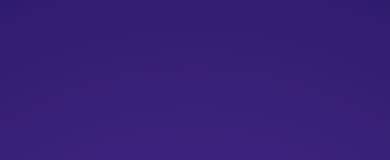
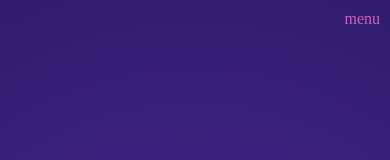
Before and after one commit to jakewies/next-emotion-website, a Next.js app: page / in a window 390 px wide. Shown: the top 160 px of the page. Built offline with nearby package versions, Linux system fonts and the light colour scheme.

Commit message:
First iteration of mobile menu:
Refactored the page/index.js component into a React class component with internal state.
Created new component folder called navigation that will house navigation component and sub-components.
Added mobile menu using transforms and prototype of a hamburger.

```diff
--- a/src/components/page/navigation.js
+++ b/src/components/navigation/index.js
@@ -1,9 +1,10 @@
-import ActiveLink from './activeLink'
 import styled from 'styled-components'
+import PropTypes from 'prop-types'
+import NavLink from './navLink'
 
 const NavContainer = styled.div`
   background-color: #f7fff7;
-  width: 100%;
+  width: 200px;
   position: fixed;
   top: 0;
   left: 0;
@@ -11,11 +12,11 @@ const NavContainer = styled.div`
   display: flex;
   justify-content: center;
   align-items: center;
-  opacity: 0;
+  transform: translateX(${props => (props.toggleMobileMenu ? 0 : -300)}px);
+  transition: transform 0.3s ease;
 
   @media (min-width: 768px) {
-    width: 200px;
-    opacity: 1;
+    transform: translateX(0px);
   }
 
   @media (min-width: 992px) {
@@ -37,13 +38,16 @@ const StyledNav = styled.nav`
   }
 `
 
-const Nav = () =>
-  <NavContainer>
+const Nav = ({ mobileMenuActive }) =>
+  <NavContainer toggleMobileMenu={mobileMenuActive}>
     <StyledNav>
-      <ActiveLink href="/">about</ActiveLink>
-      <ActiveLink href="/blog">blog</ActiveLink>
-      <ActiveLink href="/work">work</ActiveLink>
+      <NavLink href="/">about</NavLink>
+      <NavLink href="/blog">blog</NavLink>
+      <NavLink href="/work">work</NavLink>
     </StyledNav>
   </NavContainer>
 
+Nav.propTypes = {
+  mobileMenuActive: PropTypes.bool.isRequired
+}
 export default Nav
--- a/src/components/page/activeLink.js
+++ b/src/components/navigation/navLink.js
@@ -2,7 +2,7 @@ import { withRouter } from 'next/router'
 
 /* eslint react/prop-types: "off" */
 
-const ActiveLink = ({ children, router, href }) => {
+const NavLink = ({ children, router, href }) => {
   const style = {
     color: router.pathname === href ? '#301C6D' : '#8F8AAC'
   }
@@ -19,4 +19,4 @@ const ActiveLink = ({ children, router, href }) => {
   )
 }
 
-export default withRouter(ActiveLink)
+export default withRouter(NavLink)
--- a/src/components/page/index.js
+++ b/src/components/page/index.js
@@ -1,7 +1,8 @@
+import React from 'react'
 import PropTypes from 'prop-types'
 import styled, { injectGlobal } from 'styled-components'
 import Meta from './meta'
-import Nav from './navigation'
+import Nav from '../navigation'
 
 injectGlobal`
   html {
@@ -32,14 +33,45 @@ const Main = styled.main`
   }
 `
 
-const Page = ({ title, children }) =>
-  <div>
-    <Meta title={title} />
-    <Nav />
-    <Main>
-      {children}
-    </Main>
-  </div>
+const Burger = styled.span`
+  position: absolute;
+  top: 10px;
+  right: 10px;
+  color: #ce63c1;
+  cursor: pointer;
+`
+
+class Page extends React.Component {
+  constructor(props) {
+    super(props)
+
+    this.state = {
+      mobileMenuActive: false
+    }
+
+    this.toggleMobileMenu = this.toggleMobileMenu.bind(this)
+  }
+
+  toggleMobileMenu(e) {
+    e.stopPropagation()
+    this.setState(prevState => ({
+      mobileMenuActive: !prevState.mobileMenuActive
+    }))
+  }
+
+  render() {
+    return (
+      <div>
+        <Meta title={this.props.title} />
+        <Burger onClick={this.toggleMobileMenu}>menu</Burger>
+        <Nav mobileMenuActive={this.state.mobileMenuActive} />
+        <Main>
+          {this.props.children}
+        </Main>
+      </div>
+    )
+  }
+}
 
 Page.propTypes = {
   children: PropTypes.any.isRequired,
```
